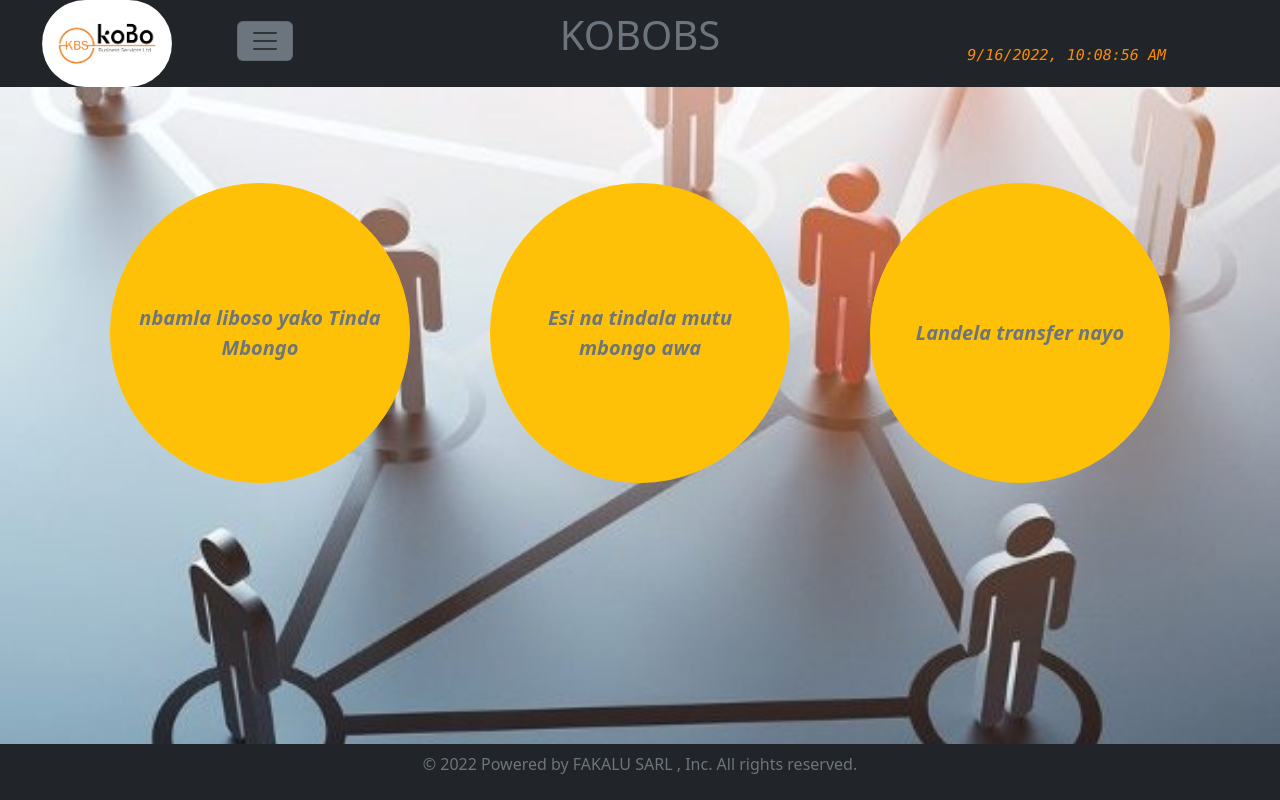
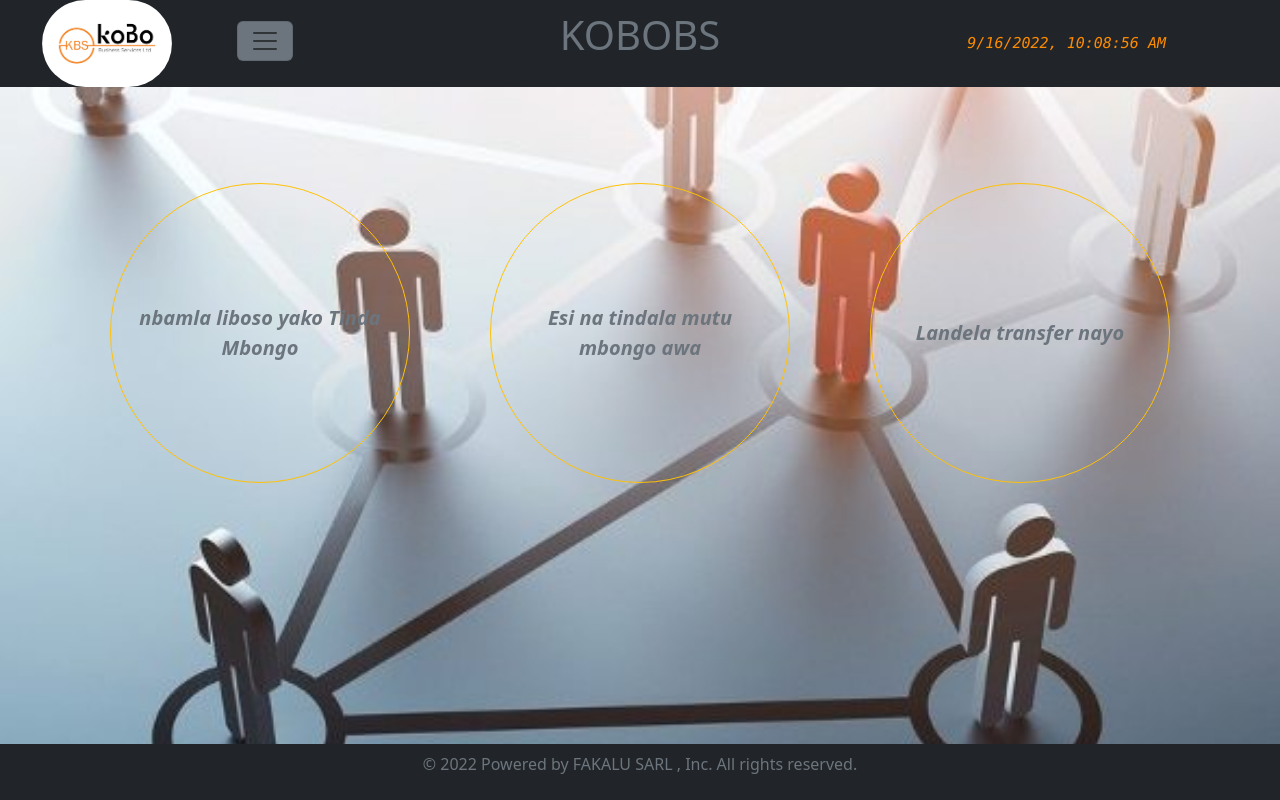
Before and after one commit to tresort13/kobobs-services, a React (Create React App) app: page /menu_envoie in a window 1280 px wide. Built offline with nearby package versions, Linux system fonts and the light colour scheme.

Commit message:
first commit

```diff
--- a/src/pages/Header.js
+++ b/src/pages/Header.js
@@ -109,7 +109,7 @@ function Header(props)
 
         <Col xs={4} className="my-auto mx-auto text-end ">
          <div>
-           <pre className="text-dark display-6" style={{fontSize: 20}}><span ><i className="text-white"><b className="couleur2">{props.langue}</b></i> </span></pre>
+           <pre className="text-dark display-6 text-start" style={{fontSize: 20}}><span ><i><b className="couleur2">{props.langue}</b></i></span></pre>
            <i><pre className="couleur2 display-6 timing text-center" style={{fontSize: 15}}>{theTime}</pre></i>
         </div>
         </Col>
@@ -174,7 +174,7 @@ function Header(props)
 
         <Col xs={"auto"} className=" mx-auto my-auto text-end">
          <div>
-           <pre className="text-dark display-6 text-end" style={{fontSize: 20}}><span ><i className="couleur2">{props.username}</i> </span></pre>
+           <pre className="text-dark display-6 text-start" style={{fontSize: 20}}><span ><i className="couleur2">{props.username}</i> </span></pre>
            <i><pre className="couleur2 display-6  text-end" style={{fontSize: 15}}>{theTime}</pre></i>
         </div>
         </Col>
--- a/src/pages/MenuEnvoi.js
+++ b/src/pages/MenuEnvoi.js
@@ -31,7 +31,7 @@ function MenuEnvoi(props)
     <Row className="text-center justify-content-center pt-5 mt-5">
             <Col md={4} className="my-auto text-center">
             <Link to="/form_envoie_client" style={{color:'white',textDecorationLine:'none'}}>
-            <Button variant="warning" style={{width:300,height:300}} className='btn-lg rounded-pill zoom'>
+            <Button variant="outline-warning" style={{width:300,height:300}} className='btn-lg rounded-pill zoom'>
             <i className="text-secondary"><b>nbamla liboso yako Tinda Mbongo</b></i>
             </Button>
             </Link>
@@ -39,7 +39,7 @@ function MenuEnvoi(props)
 
             <Col mdmd={4} className="my-auto text-center">
             <Link to="/form_envoie_abonne_id" style={{color:'white',textDecorationLine:'none'}}>
-            <Button variant="warning" style={{width:300,height:300}} className='btn-lg rounded-pill zoom'>
+            <Button variant="outline-warning" style={{width:300,height:300}} className='btn-lg rounded-pill zoom'>
             <i className="text-secondary"><b>Esi na tindala mutu mbongo awa</b></i>
            </Button>
             </Link>
@@ -47,7 +47,7 @@ function MenuEnvoi(props)
 
             <Col md={4} className="my-auto text-center">
             <Link to="/form_envoie_abonne_id" style={{color:'white',textDecorationLine:'none'}}>
-            <Button variant="warning" style={{width:300,height:300}} className='btn-lg rounded-pill zoom'>
+            <Button variant="outline-warning" style={{width:300,height:300}} className='btn-lg rounded-pill zoom'>
             <i className="text-secondary"><b>Landela transfer nayo</b></i>
             </Button>
              </Link>
@@ -60,10 +60,10 @@ function MenuEnvoi(props)
 
 {isMobileOrTablet &&  <Container>
 
-    <Row className="text-center justify-content-center">
+    <Row className="text-center justify-content-center pt-5 mt-5">
             <Col md={12} className="my-auto text-center">
             <Link to="" style={{color:'white',textDecorationLine:'none'}}>
-            <Button variant="warning" style={{width:350,height:300}} className='btn-lg rounded-pill zoom'>
+            <Button variant="outline-warning" style={{width:350,height:300}} className='btn-lg rounded-pill zoom'>
             <i className="couleur2"><b>MENU</b></i>
             </Button>
             </Link>
```
